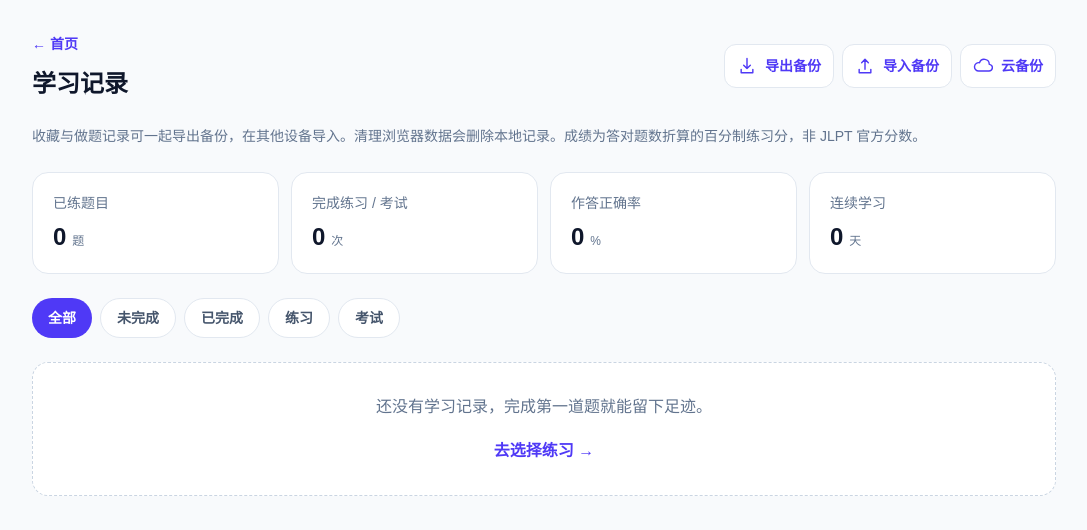
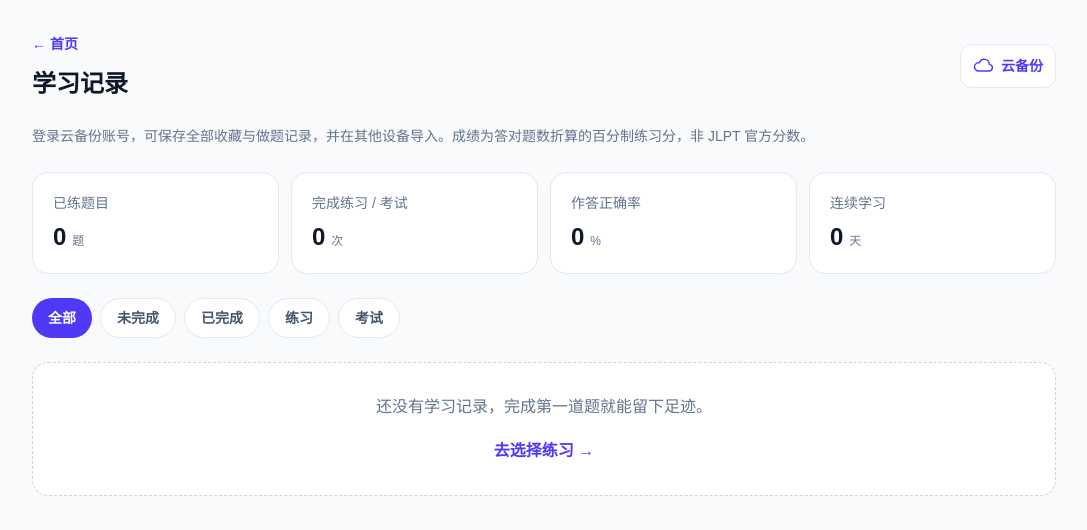
Before and after one commit to Linkyyy/new-jlpt-pratice, a Next.js app: page /history in a window 1280 px wide. Shown: the top 530 px of the page, without its empty margins (96-1183 px from the left). Built offline with nearby package versions, Linux system fonts and the light colour scheme.

Commit message:
Keep cloud backup as the only backup interface

```diff
--- a/src/app/history/study-history.tsx
+++ b/src/app/history/study-history.tsx
@@ -16,7 +16,7 @@ export default function StudyHistory() {
   const attempts = [...data.attempts].filter(a => filter === "all" || filter === "active" && a.status !== "completed" || filter === "completed" && a.status === "completed" || a.mode === filter).sort((a, b) => b.updatedAt - a.updatedAt);
   return <main className="min-h-screen bg-slate-50 px-4 py-6 text-slate-900 sm:p-8"><div className="mx-auto max-w-5xl space-y-6">
     <header className="flex flex-wrap items-center justify-between gap-4"><div><Link href="/" className="text-sm font-semibold text-indigo-600">{t("← 首页")}</Link><h1 className="mt-3 text-2xl font-bold">{t("学习记录")}</h1></div><div className="flex items-start gap-3"><BackupControls /></div></header>
-    <p className="text-sm leading-6 text-slate-500">{t("收藏与做题记录可一起导出备份，在其他设备导入。清理浏览器数据会删除本地记录。成绩为答对题数折算的百分制练习分，非 JLPT 官方分数。")}</p>
+    <p className="text-sm leading-6 text-slate-500">{t("登录云备份账号，可保存全部收藏与做题记录，并在其他设备导入。成绩为答对题数折算的百分制练习分，非 JLPT 官方分数。")}</p>
     {error && <p role="alert" className="rounded-xl bg-amber-50 p-4 text-sm text-amber-900">{t(error)}</p>}
     <StudyStats data={data} ready={ready} />
     <nav aria-label={t("记录筛选")} className="flex flex-wrap gap-2">{[["all", "全部"], ["active", "未完成"], ["completed", "已完成"], ["practice", "练习"], ["exam", "考试"]].map(([value, label]) => <button key={value} aria-pressed={filter === value} onClick={() => setFilter(value)} className={`min-h-10 rounded-full px-4 text-sm font-semibold ${filter === value ? "bg-indigo-600 text-white" : "bg-white text-slate-600 border border-slate-200"}`}>{t(label)}</button>)}</nav>
--- a/src/app/practice-home.tsx
+++ b/src/app/practice-home.tsx
@@ -114,7 +114,7 @@ export default function PracticeHome() {
           <section className={studyCard} aria-labelledby="recent-title"><div className="mb-4 flex items-center justify-between"><h2 id="recent-title" className="font-bold">{t("最近作答")}</h2><Link href="/history" className="text-xs font-semibold text-indigo-600">{t("全部记录 →")}</Link></div>{!ready ? <LoadingSkeleton label="正在读取学习记录……" /> : recent.length ? <div className="space-y-2">{recent.map(a => <AttemptCard key={a.id} attempt={a} />)}</div> : <div className="rounded-xl border border-dashed border-slate-200 px-4 py-8 text-center"><p className="text-sm text-slate-500">{t("从第一道题开始，积累你的学习足迹。")}</p><p className="mt-2 text-xs text-slate-400">{t("进度与每次交卷成绩自动保存")}</p></div>}</section>
         </aside>
         </div>
-        <details className="rounded-2xl border border-slate-200 bg-white p-5 text-sm text-slate-500"><summary className="cursor-pointer font-semibold text-slate-700">{t("题库说明与记录帮助")}</summary><div className="mt-3 space-y-2 text-xs leading-6"><p>{t("进度、历史成绩与做题足迹保存在当前浏览器，可在学习记录中导出备份。无痕模式或清理浏览器数据后无法保留。学习天数按日本时间计算。")}</p><p>{t("题号右上角的小圆点表示曾练习；当前作答仍用颜色显示正误。整篇阅读与长文语法题统一提交后才留下足迹。")}</p><p>{t("用户题库已导入")}{importedBankSummary.files} {t("个文件、")}{importedBankSummary.available} {t("道可作答题；资源不完整的")}{importedBankSummary.unavailable} {t("道题暂不参与作答。原创题库不代表官方真题。题量、时长及成绩不等同于正式 JLPT 评分。")}</p></div></details>
+        <details className="rounded-2xl border border-slate-200 bg-white p-5 text-sm text-slate-500"><summary className="cursor-pointer font-semibold text-slate-700">{t("题库说明与记录帮助")}</summary><div className="mt-3 space-y-2 text-xs leading-6"><p>{t("进度、历史成绩与做题足迹自动保存在当前浏览器，可在学习记录中登录账号备份到云端，在其他设备导入。学习天数按日本时间计算。")}</p><p>{t("题号右上角的小圆点表示曾练习；当前作答仍用颜色显示正误。整篇阅读与长文语法题统一提交后才留下足迹。")}</p><p>{t("用户题库已导入")}{importedBankSummary.files} {t("个文件、")}{importedBankSummary.available} {t("道可作答题；资源不完整的")}{importedBankSummary.unavailable} {t("道题暂不参与作答。原创题库不代表官方真题。题量、时长及成绩不等同于正式 JLPT 评分。")}</p></div></details>
       </div>
     </main>
   );
--- a/src/components/backup-controls.tsx
+++ b/src/components/backup-controls.tsx
@@ -1,45 +1,11 @@
 "use client";
 
-import { useI18n } from "@/lib/i18n";
 import CloudBackup from "./cloud-backup";
-import MessageToast from "./message-toast";
-import { LoadingSpinner } from "./loading-skeleton";
-import ActionLabel, { actionButtonClass } from "@/components/action-label";
-
-import { useRef, useState } from "react";
 import { useFavorites } from "@/lib/favorites-store";
-import { studyDay, useStudyHistory } from "@/lib/study-store";
-import { createLearningBackup, importLearningBackup } from "@/lib/learning-backup";
+import { useStudyHistory } from "@/lib/study-store";
 
 export default function BackupControls() {
-  const { t } = useI18n();
   const favorites = useFavorites(), study = useStudyHistory();
-  const input = useRef<HTMLInputElement>(null);
-  const [pending, setPending] = useState(false);
-  const [message, setMessage] = useState<{ text: string; error: boolean } | null>(null);
-  const disabled = pending || !favorites.ready || !study.ready || Boolean(favorites.error || study.error);
-  function exportBackup() {
-    const result = createLearningBackup();
-    if (!result.ok) { setMessage({ text: result.error, error: true }); return; }
-    const url = URL.createObjectURL(new Blob([JSON.stringify(result.data)], { type: "application/json" }));
-    const anchor = document.createElement("a");
-    anchor.href = url; anchor.download = `jlpt-backup-${studyDay()}.json`; anchor.click();
-    setTimeout(() => URL.revokeObjectURL(url), 1000);
-    setMessage({ text: "已导出收藏、收藏夹与全部学习记录。", error: false });
-  }
-  async function importBackup(file?: File) {
-    if (!file) return;
-    setPending(true);
-    try {
-      if (file.size > 10 * 1024 * 1024) throw new Error("备份文件超过 10 MB，请检查文件。");
-      const result = importLearningBackup(JSON.parse(await file.text()));
-      setMessage({ text: result.ok ? "备份已合并，原收藏和已完成成绩保留。" : result.error, error: !result.ok });
-    } catch (cause) { setMessage({ text: cause instanceof SyntaxError ? "文件不是有效的 JSON 备份，原记录未修改。" : cause instanceof Error ? cause.message : "导入失败，原记录未修改。", error: true }); }
-    setPending(false);
-    if (input.current) input.current.value = "";
-  }
-  return <div className="max-w-md">
-    <div className="flex gap-2"><button type="button" onClick={exportBackup} disabled={disabled} aria-label={t("导出备份")} title={t("导出收藏、收藏夹和做题记录")} className={actionButtonClass}><ActionLabel icon="export">{t("导出备份")}</ActionLabel></button><button type="button" onClick={() => input.current?.click()} disabled={disabled} aria-label={t("导入备份")} title={t("合并收藏与做题记录，也支持旧版备份")} className={actionButtonClass}>{pending ? <><LoadingSpinner /><span className="hidden sm:inline">{t("正在导入……")}</span></> : <ActionLabel icon="import">{t("导入备份")}</ActionLabel>}</button><CloudBackup disabled={disabled} /><input ref={input} type="file" accept="application/json,.json" aria-label={t("导入收藏与学习记录备份")} className="hidden" onChange={event => { void importBackup(event.target.files?.[0]); }} /></div>
-    <MessageToast message={message} onDismiss={() => setMessage(null)} />
-  </div>;
+  const disabled = !favorites.ready || !study.ready || Boolean(favorites.error || study.error);
+  return <CloudBackup disabled={disabled} />;
 }
--- a/src/lib/cloud-backup.server.ts
+++ b/src/lib/cloud-backup.server.ts
@@ -43,7 +43,7 @@ function sameOrigin(request: Request) {
 }
 async function input(request: Request, maxBytes: number): Promise<Record<string, unknown>> {
   if (request.headers.get("content-type")?.split(";")[0].trim() !== "application/json") throw new CloudError(415, "请求格式无效。");
-  if (Number(request.headers.get("content-length")) > maxBytes) throw new CloudError(413, "备份过大，请使用文件导出保存。");
+  if (Number(request.headers.get("content-length")) > maxBytes) throw new CloudError(413, "备份超过云端容量上限，请联系站点管理员。");
   const reader = request.body?.getReader();
   if (!reader) throw new CloudError(400, "请求格式无效。");
   const chunks: Uint8Array[] = []; let bytes = 0;
@@ -51,7 +51,7 @@ async function input(request: Request, maxBytes: number): Promise<Record<string,
     while (true) {
       const part = await reader.read(); if (part.done) break;
       bytes += part.value.byteLength;
-      if (bytes > maxBytes) { await reader.cancel(); throw new CloudError(413, "备份过大，请使用文件导出保存。"); }
+      if (bytes > maxBytes) { await reader.cancel(); throw new CloudError(413, "备份超过云端容量上限，请联系站点管理员。"); }
       chunks.push(part.value);
     }
     const value: unknown = JSON.parse(Buffer.concat(chunks).toString("utf8"));
@@ -154,7 +154,7 @@ export function cloudWrite(request: Request) {
     if (body.expectedUsername !== user.username) throw new CloudError(409, "登录账号已变化，请刷新后重试。");
     if (!isLearningBackup(body.data) || !(body.expectedRevision === null || typeof body.expectedRevision === "string" && body.expectedRevision.length <= 100)) throw new CloudError(400, "备份格式无效，云端记录未修改。");
     const data = JSON.stringify(body.data), bytes = Buffer.byteLength(data, "utf8");
-    if (bytes > MAX_CLOUD_BACKUP_BYTES) throw new CloudError(413, "备份过大，请使用文件导出保存。");
+    if (bytes > MAX_CLOUD_BACKUP_BYTES) throw new CloudError(413, "备份超过云端容量上限，请联系站点管理员。");
     const revision = randomUUID(), savedAt = Date.now();
     const rows = body.expectedRevision === null
       ? await query("INSERT INTO cloud_backups (user_id, data, revision, saved_at, bytes) VALUES (?, ?, ?, ?, ?) ON CONFLICT(user_id) DO NOTHING RETURNING revision", [user.id, data, revision, savedAt, bytes])
--- a/src/lib/i18n/messages.ts
+++ b/src/lib/i18n/messages.ts
@@ -39,7 +39,7 @@ export const messages: readonly (readonly [string, string, string])[] = [
   ["连接失败，请检查网络后重试。", "接続できません。ネットワークを確認して再試行してください。", "Connection failed. Check your network and retry."],
   ["请求来源无效，请从本站重试。", "リクエスト元が無効です。このサイトから再試行してください。", "Invalid request origin. Retry from this site."],
   ["请求格式无效。", "リクエスト形式が無効です。", "Invalid request format."],
-  ["备份过大，请使用文件导出保存。", "バックアップが大きすぎます。ファイルに書き出してください。", "Backup is too large. Export it as a file instead."],
+  ["备份超过云端容量上限，请联系站点管理员。", "バックアップがクラウドの容量上限を超えています。管理者にお問い合わせください。", "Backup exceeds the cloud size limit. Contact the site administrator."],
   ["请先登录云备份账号。", "クラウドバックアップにログインしてください。", "Log in to cloud backup first."],
   ["操作过于频繁，请稍后重试。", "操作回数が多すぎます。後で再試行してください。", "Too many requests. Please retry later."],
   ["账号已存在，请登录。", "既存のアカウントです。ログインしてください。", "This account already exists. Please log in."],
@@ -112,7 +112,7 @@ export const messages: readonly (readonly [string, string, string])[] = [
   ["从第一道题开始，积累你的学习足迹。", "最初の一問から学習を記録しましょう。", "Start a question to build your study history."],
   ["进度与每次交卷成绩自动保存", "進捗と提出時の成績を自動保存", "Progress and session scores save automatically"],
   ["题库说明与记录帮助", "問題集・履歴について", "Question bank & history help"],
-  ["进度、历史成绩与做题足迹保存在当前浏览器，可在学习记录中导出备份。无痕模式或清理浏览器数据后无法保留。学习天数按日本时间计算。", "進捗・成績はこのブラウザーに保存され、学習履歴から書き出せます。プライベートモードやデータ削除では残りません。日数は日本時間で計算します。", "Progress and scores stay in this browser and can be exported from Study history. Private browsing or clearing site data removes them. Study days use Japan time."],
+  ["进度、历史成绩与做题足迹自动保存在当前浏览器，可在学习记录中登录账号备份到云端，在其他设备导入。学习天数按日本时间计算。", "進捗・成績はこのブラウザーに自動保存されます。学習履歴でログインすると、クラウドに保存して別の端末に取り込めます。学習日数は日本時間で計算します。", "Progress and scores are saved in this browser. Log in from Study history to back up to the cloud and restore on another device. Study days use Japan time."],
   ["题号右上角的小圆点表示曾练习；当前作答仍用颜色显示正误。整篇阅读与长文语法题统一提交后才留下足迹。", "番号の小さな点は演習済みを表します。今回の正誤は色で表示。長文問題はまとめて提出した後に記録します。", "A dot marks a previously practiced question. Colors show current results. Passage questions count after submitting the whole group."],
   ["用户题库已导入", "ユーザー問題集：", "Imported bank: "],
   ["个文件、", "ファイル、", " files, "],
@@ -365,7 +365,7 @@ export const messages: readonly (readonly [string, string, string])[] = [
   ["默认收藏夹", "既定フォルダー", "Default folder"],
   ["所选收藏夹", "選択したフォルダー", "Selected folder"],
   ["{0}收藏练习", "{0}のお気に入り練習", "{0} favorites practice"],
-  ["收藏与做题记录可一起导出备份，在其他设备导入。清理浏览器数据会删除本地记录。成绩为答对题数折算的百分制练习分，非 JLPT 官方分数。", "お気に入りと学習履歴をまとめて書き出し、他の端末に取り込めます。ブラウザーのデータ削除で履歴は消えます。成績は100点換算の練習点で、公式 JLPT の点数ではありません。", "Export favorites and history together and import on another device. Clearing browser data removes local records. Scores are practice percentages, not official JLPT scores."],
+  ["登录云备份账号，可保存全部收藏与做题记录，并在其他设备导入。成绩为答对题数折算的百分制练习分，非 JLPT 官方分数。", "クラウドにログインすると、すべてのお気に入りと学習履歴を保存し、別の端末で復元できます。成績は100点換算の練習点で、公式 JLPT の点数ではありません。", "Log in to cloud backup to save all favorites and study history and restore on another device. Scores are practice percentages, not official JLPT scores."],
   ["导出收藏、收藏夹和做题记录", "お気に入り・フォルダー・学習履歴を書き出す", "Export favorites, folders & history"],
   ["导出备份", "書き出す", "Export backup"],
   ["合并收藏与做题记录，也支持旧版备份", "お気に入りと学習履歴を結合。旧形式にも対応", "Merge favorites and history; older backups supported"],
```
Also changed, not shown: 2 other files (tests, documents, lock files or other folders).
